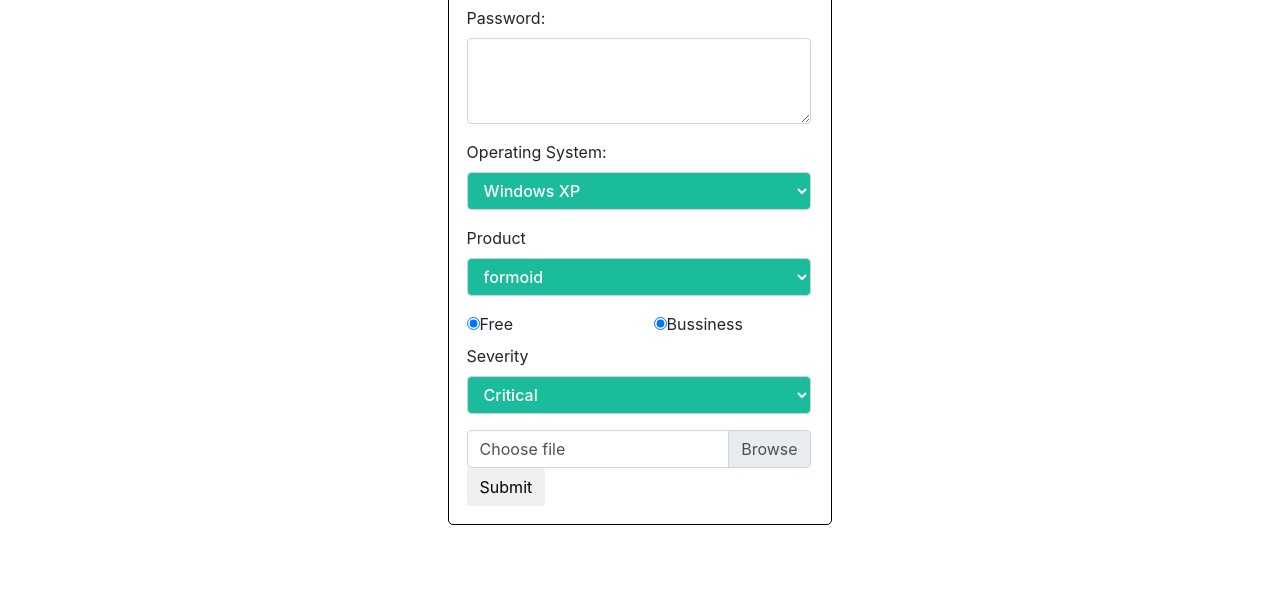
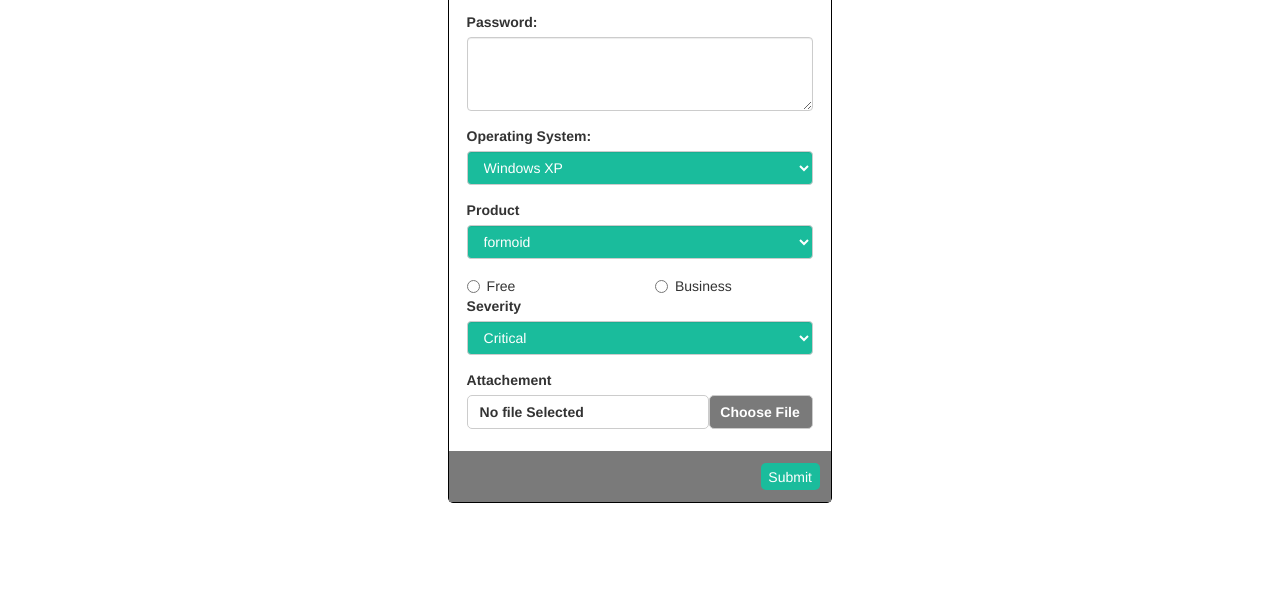
Before and after one commit to rajat-tyagi-ttn/bootcamp, a plain HTML site: page index.html in a window 1280 px wide. Shown: the part 192-800 px from the top of the page. Drawn offline with nearby package versions, Linux system fonts and the light colour scheme.

Commit message:
Bugform edited

```diff
--- a/formstyle.css
+++ b/formstyle.css
@@ -13,6 +13,8 @@
 .navbar-default .navbar-nav>li>a{
     color: #1abc9c;
 }
+
+
 
 .form-box{
     border: 1px solid black;
@@ -39,3 +41,64 @@
     color: #fff;
     font-weight: 500;
 }
+
+
+.file-a{
+    display: flex;
+    justify-content: flex-start;
+}
+
+input[type="file"] {
+    display: none;
+}
+div .custom-file-upload {
+    border: 1px solid #ccc;
+    display: inline-block;
+    padding: 6px 12px;
+    cursor: pointer;
+    border-radius: 5px;
+    width: 70%;
+}
+
+div .button-label{
+    width:30%;
+    border: 1px solid #ccc;
+    display: inline-block;
+    padding: 6px 2px 6px 10px;
+    cursor: pointer;
+    border-radius: 5px;
+    background-color: #7a7a7a;
+    color: white;
+
+}
+
+.file-a button{
+    background-color: #7a7a7a;
+    color: white;
+    border-radius:0 5px 0 0 ;
+    width: 120px;
+}
+
+
+
+
+.formfooter{
+    background-color: #7a7a7a;
+}
+
+.formfooter .row{
+    /* margin: 0; */
+    width: 100%;
+
+}
+
+.formfooter button{
+    margin:3%;
+    float: right;
+    background-color:#1abc9c;
+
+    color: white;
+    border-radius: 5px;
+    border: 0px;
+    padding: 1% 2% 1% 2%;
+}
--- a/index.html
+++ b/index.html
@@ -4,8 +4,8 @@
     <meta charset="UTF-8">
     <meta name="viewport" content="width=device-width, initial-scale=1.0">
     <title>Bug Report</title>
-    <!-- <link rel="stylesheet" href="https://maxcdn.bootstrapcdn.com/bootstrap/3.3.7/css/bootstrap.min.css" integrity="sha384-BVYiiSIFeK1dGmJRAkycuHAHRg32OmUcww7on3RYdg4Va+PmSTsz/K68vbdEjh4u" crossorigin="anonymous"> -->
-    <link rel="stylesheet" href="https://maxcdn.bootstrapcdn.com/bootstrap/4.0.0/css/bootstrap.min.css" integrity="sha384-Gn5384xqQ1aoWXA+058RXPxPg6fy4IWvTNh0E263XmFcJlSAwiGgFAW/dAiS6JXm" crossorigin="anonymous">
+    <link rel="stylesheet" href="https://maxcdn.bootstrapcdn.com/bootstrap/3.3.7/css/bootstrap.min.css" integrity="sha384-BVYiiSIFeK1dGmJRAkycuHAHRg32OmUcww7on3RYdg4Va+PmSTsz/K68vbdEjh4u" crossorigin="anonymous">
+    <!-- <link rel="stylesheet" href="https://maxcdn.bootstrapcdn.com/bootstrap/4.0.0/css/bootstrap.min.css" integrity="sha384-Gn5384xqQ1aoWXA+058RXPxPg6fy4IWvTNh0E263XmFcJlSAwiGgFAW/dAiS6JXm" crossorigin="anonymous"> -->
     <link rel="stylesheet" type="text/css" href="formstyle.css">
 </head>
 <body>
@@ -35,7 +35,7 @@
             <h4>Bug Report</h4>
         </div>
         <div class="row formbody">
-            <form action="/action_page.php">
+            <form>
                 <div class="form-group">
                   <label for="title">Titile:</label>
                   <input type="text" class="form-control" id="title" placeholder="" name="title">
@@ -66,10 +66,10 @@
                 </div>
                 <div class="row">
                     <div class="col-sm-6">
-                        <label class="radio-inline"><input type="radio" name="Free" checked>Free</label>
+                        <label class="radio-inline"><input type="radio" name="license" value="free">Free</label>
                     </div>
                     <div class="col-sm-6">
-                        <label class="radio-inline"><input type="radio" name="Bussiness" checked>Bussiness</label>
+                        <label class="radio-inline"><input type="radio" name="license" value="business">Business</label>
                     </div>
                 </div>
 
@@ -82,21 +82,27 @@
                       <option value="3">High</option>
                     </select>
                 </div>
-                <div class="input-group">
-                    <div class="custom-file">
-                      <input type="file" class="custom-file-input" id="inputGroupFile01"
-                        aria-describedby="inputGroupFileAddon01">
-                      <label class="custom-file-label" for="inputGroupFile01">Choose file</label>
-                    </div>
+                <label>Attachement</label>
+                <div class="file-a">
+
+                    <label for="file-upload" class="custom-file-upload">
+                        No file Selected
+                    </label>
+                    <label for="file-upload" class="button-label">
+                         Choose File
+                    </label>
+                    <!-- <button>Choose File</button> -->
+                    <input id="file-upload" type="file">
                 </div>
-
-                <button type="submit" class="btn btn-default">Submit</button>
             </form>
         </div>
-        <!-- <div class="container"> -->
+        <div class="row formfooter">
+
+            <button type="submit" class="btn btn-default">Submit</button>
+
+        </div>
 
 
-        <!-- </div> -->
 
     </div>
 
```
